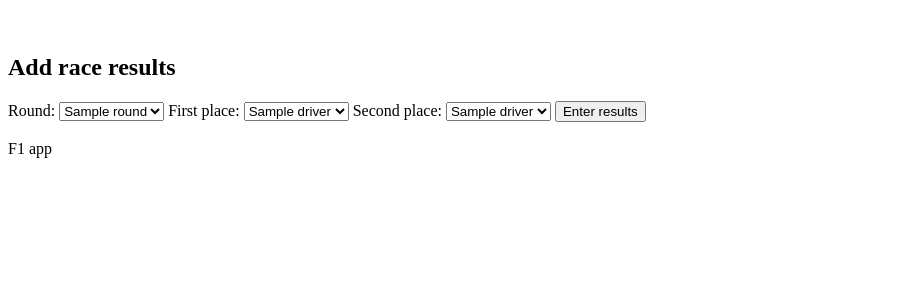
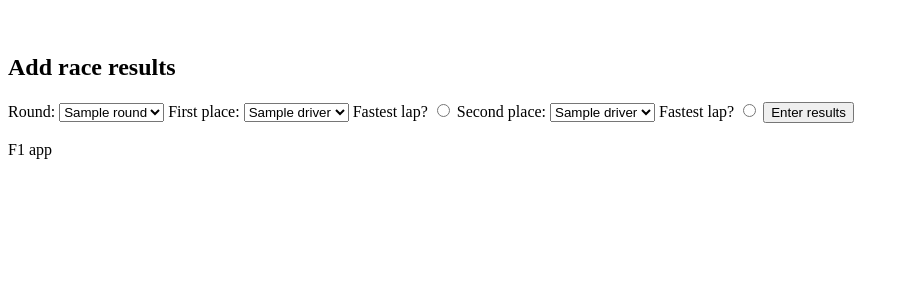
Before and after one commit to OhmniD/CodeClan_Week05_Full_Stack_Solo_Project, a Flask app: page /race_results in a window 1280 px wide. Shown: the part 106-406 px from the top of the page, without its empty margins (0-909 px from the left). Run offline with Flask 2, Linux system fonts and the light colour scheme; a database or web service that is not in the repository returns one stand-in record (values such as "Sample title"); some libraries are stand-ins or nearby versions.

Commit message:
add radio button as proof of concept

```diff
--- a/templates/race_results/index.html
+++ b/templates/race_results/index.html
@@ -17,12 +17,16 @@
                     <option value="{{ driver.id }}">{{ driver.name }}</option>
                 {% endfor %}
         </select>
+        <label for="fastest_lap">Fastest lap?</label>
+        <input type="radio" name="fastest_lap">
         <label for="2">Second place:</label>
         <select name="2">
             {% for driver in drivers %}
                     <option value="{{ driver.id }}">{{ driver.name }}</option>
                 {% endfor %}
         </select>
+        <label for="fastest_lap">Fastest lap?</label>
+        <input type="radio" name="fastest_lap">
         <input type="submit" value="Enter results">
 
         {{ values }}
```
